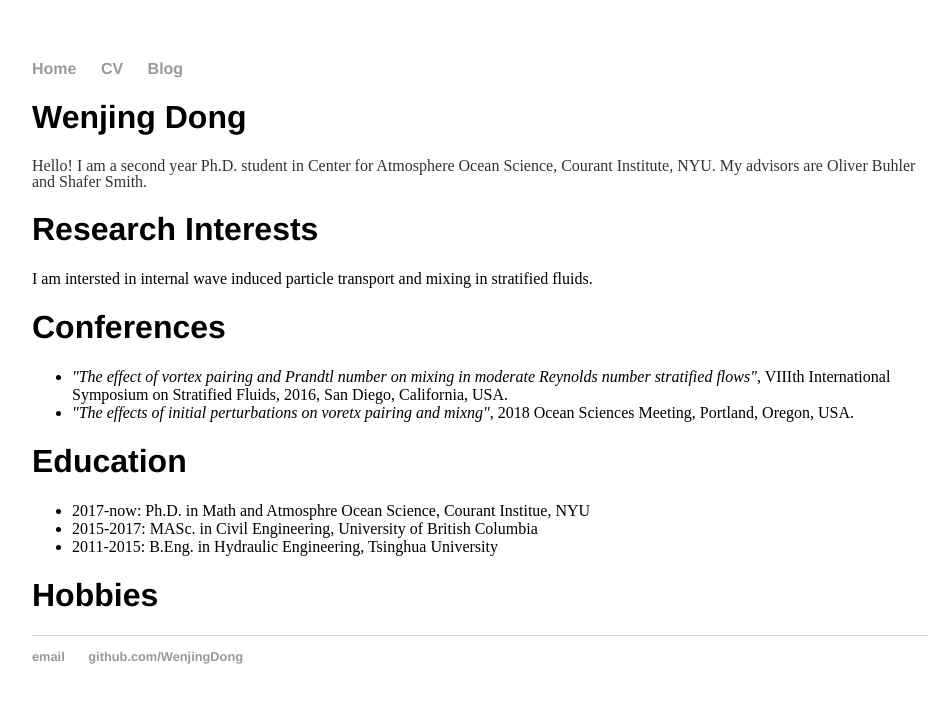
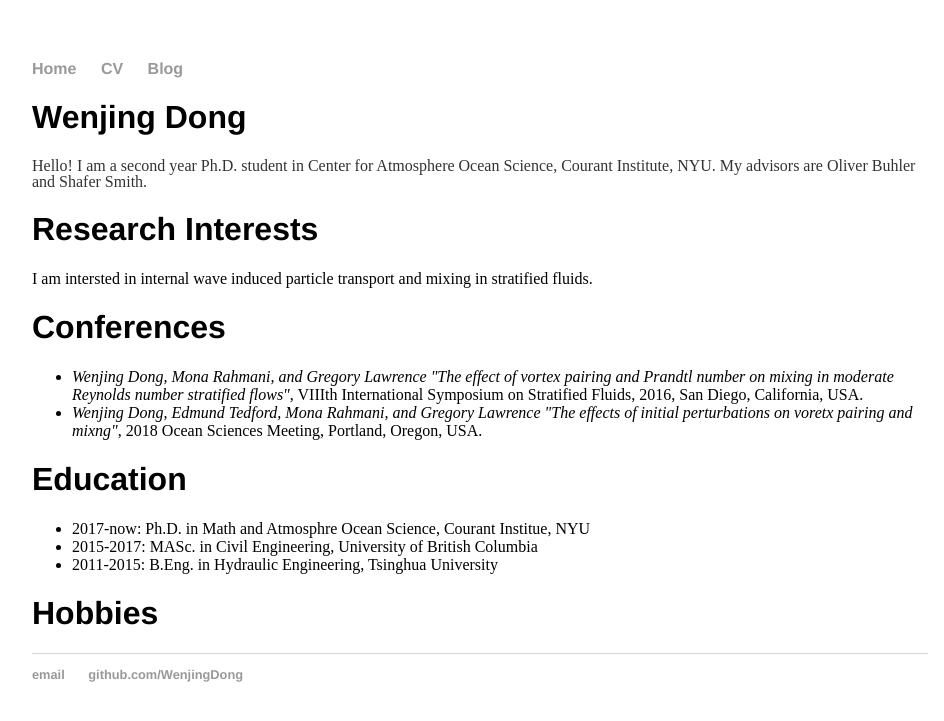
Before and after one commit to WenjingDong/Personal-Webpage, a Jekyll site: the page built from index.html, in a window 1280 px wide. Shown: the top 721 px of the page, without its empty margins (160-1104 px from the left). Built offline with Jekyll 4.4.1, drawn with Linux system fonts in a browser that asks for light colours.

Commit message:
Update index.html
update

```diff
--- a/index.html
+++ b/index.html
@@ -11,9 +11,9 @@ title: Wenjing Dong
 
 	<h1>Conferences</h1>
 	<ul>
-		<li><i>"The effect of vortex pairing and Prandtl number on mixing
+		<li><i>Wenjing Dong, Mona Rahmani, and Gregory Lawrence "The effect of vortex pairing and Prandtl number on mixing
 in moderate Reynolds number stratified flows"</i>, VIIIth International Symposium on Stratified Fluids, 2016, San Diego, California, USA.</li>
-		<li><i>"The effects of initial perturbations on voretx pairing and mixng"</i>, 2018 Ocean Sciences Meeting, Portland, Oregon, USA.</li>
+		<li><i>Wenjing Dong, Edmund Tedford, Mona Rahmani, and Gregory Lawrence "The effects of initial perturbations on voretx pairing and mixng"</i>, 2018 Ocean Sciences Meeting, Portland, Oregon, USA.</li>
 	</ul>
 
 	<h1>Education</h1>
```
